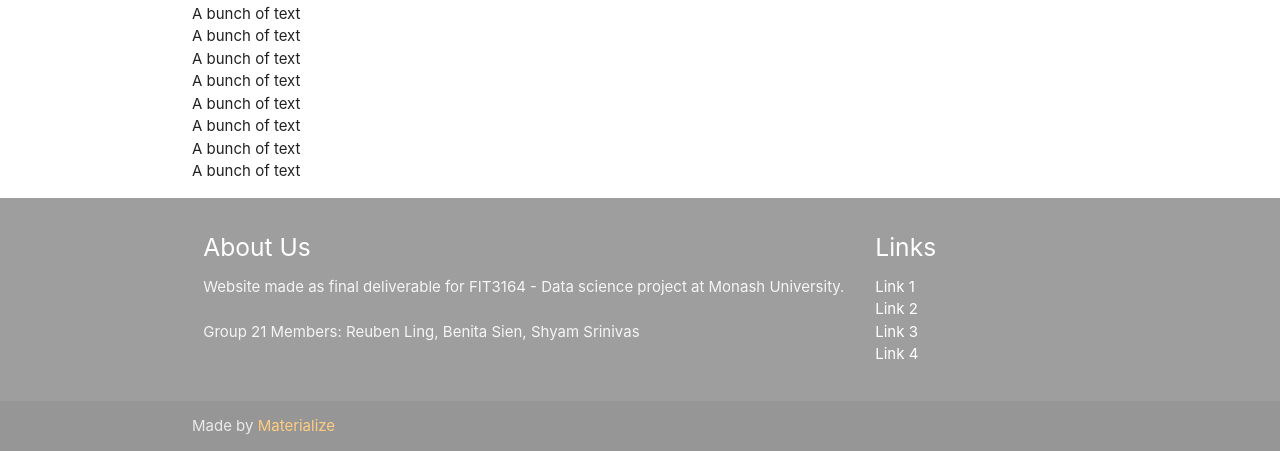
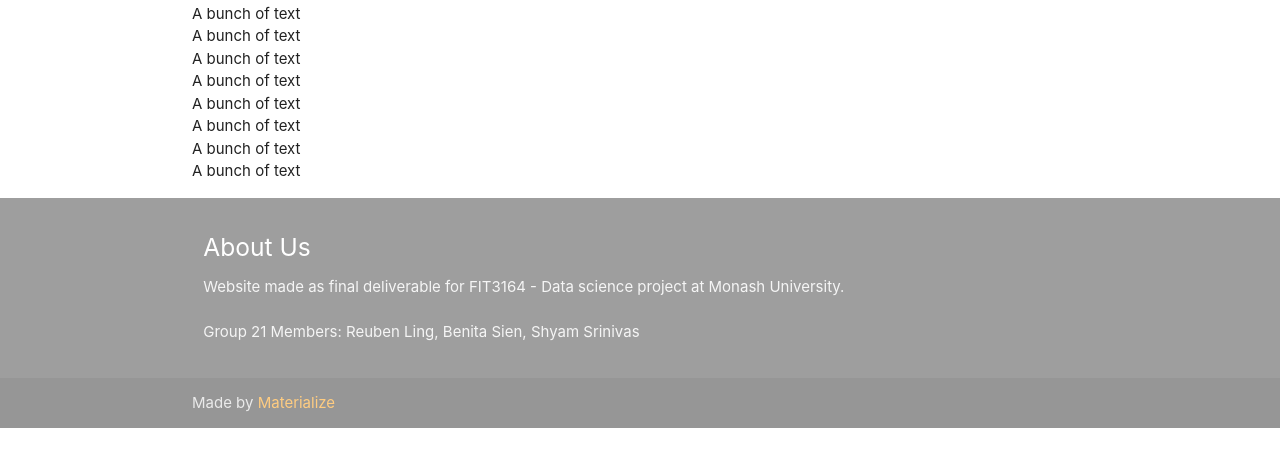
Before and after one commit to ReubenLing/FIT3164, a Flask app: page /methodology in a window 1280 px wide. Shown: the part 954-1405 px from the top of the page. After the commit the page ends 1382 px from the top, so only its background shows below. Run offline with Flask 2, Linux system fonts and the light colour scheme; some libraries are stand-ins or nearby versions.

Commit message:
comment out links section

```diff
--- a/templates/_template.html
+++ b/templates/_template.html
@@ -57,7 +57,7 @@
                         project at
                         Monash University.<br><br>Group 21 Members: Reuben Ling, Benita Sien, Shyam Srinivas
                 </div>
-                <div class="col l3 s12">
+                <!-- <div class="col l3 s12">
                     <h5 class="white-text">Links</h5>
                     <ul>
                         <li><a class="white-text" href="#!">Link 1</a></li>
@@ -65,7 +65,7 @@
                         <li><a class="white-text" href="#!">Link 3</a></li>
                         <li><a class="white-text" href="#!">Link 4</a></li>
                     </ul>
-                </div>
+                </div> -->
             </div>
         </div>
         <div class="footer-copyright">
```
